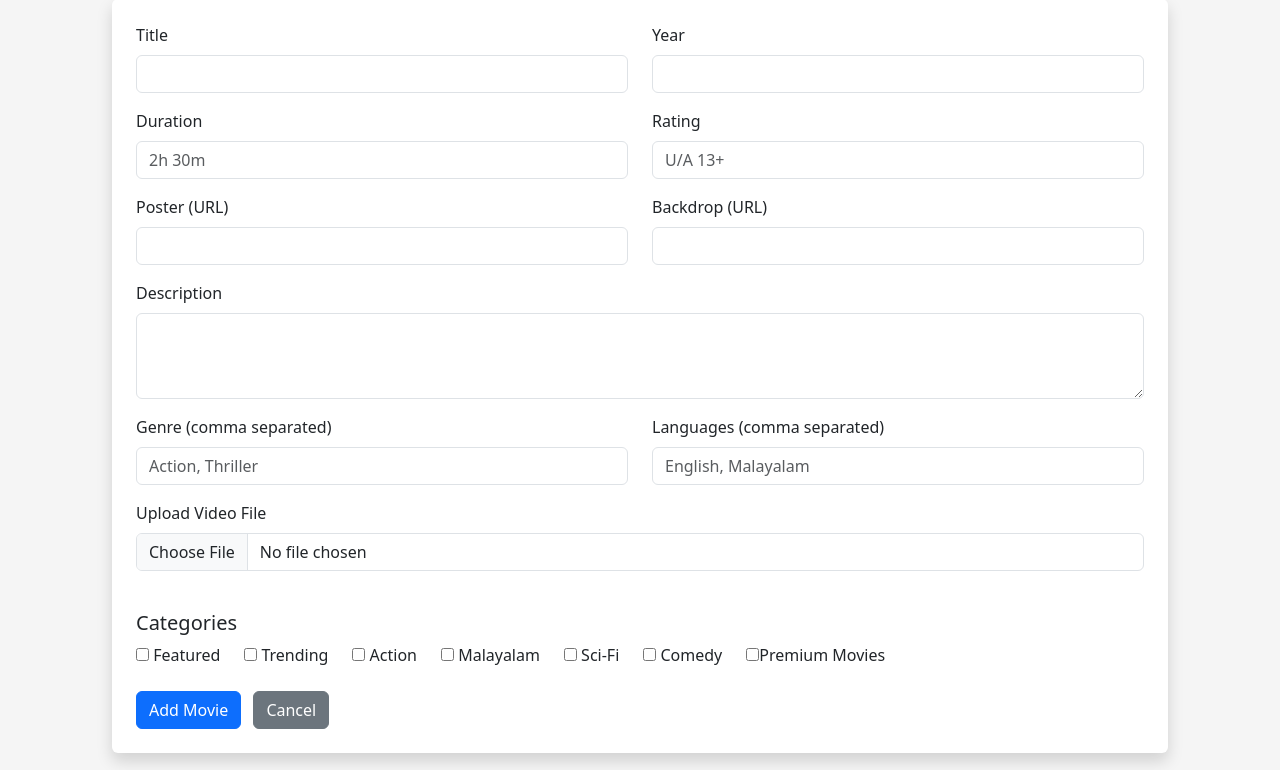
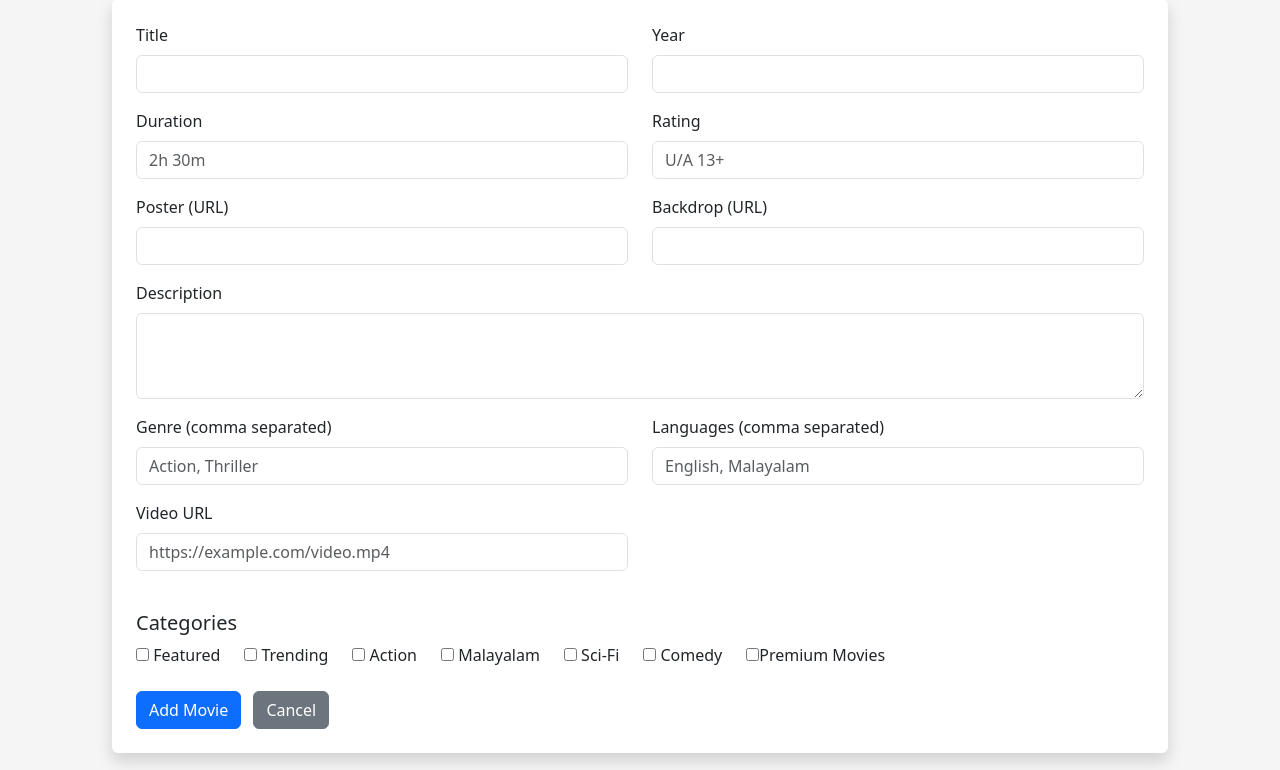
Before and after one commit to AbdulRahuman01/ott-backend, a Django app: page /admin-panel/movies/add/ in a window 1280 px wide. Shown: the part 190-960 px from the top of the page. Run offline with Django 5.2, Linux system fonts and the light colour scheme; the visitor is signed in with stand-in values (Sample User, id 1).

Commit message:
Switch movie video_file to video_url

```diff
--- a/admin_panel/templates/admin_panel/add_movie.html
+++ b/admin_panel/templates/admin_panel/add_movie.html
@@ -56,10 +56,15 @@
                 <input type="text" name="languages" class="form-control" placeholder="English, Malayalam">
             </div>
 
-            <div class="col-md-12 mb-3">
+            <!-- <div class="col-md-12 mb-3">
                 <label class="form-label">Upload Video File</label>
                 <input type="file" name="video_file" class="form-control">
+            </div> -->
+            <div class="col-md-6 mb-3">
+                <label class="form-label">Video URL</label>
+                <input type="text" name="video_url" class="form-control" placeholder="https://example.com/video.mp4">
             </div>
+
 
         </div>
 
--- a/movies/models.py
+++ b/movies/models.py
@@ -12,7 +12,8 @@ class Movie(models.Model):
     backdrop = models.URLField()
     genre = models.CharField(max_length=200)
     languages = models.CharField(max_length=200)
-    video_file = models.FileField(upload_to='videos/', null=True, blank=True)
+    video_url = models.URLField(null=True, blank=True)
+    # video_file = models.FileField(upload_to='videos/', null=True, blank=True)
     is_featured = models.BooleanField(default=False)
     is_trending = models.BooleanField(default=False)
     is_action = models.BooleanField(default=False)
--- a/movies/views.py
+++ b/movies/views.py
@@ -26,7 +26,8 @@ def movie_list(request):
             "backdrop": mv.backdrop,
             "genre": mv.genre,
             "languages": mv.languages,
-            "video_url": request.build_absolute_uri(mv.video_file.url) if mv.video_file else None,
+            # "video_url": request.build_absolute_uri(mv.video_file.url) if mv.video_file else None,
+            "video_url": mv.video_url,
             "is_featured": mv.is_featured,
             "is_trending": mv.is_trending,
             "is_action": mv.is_action,
@@ -57,7 +58,8 @@ def movie_detail(request, id):
         "genre": movie.genre,
         "languages": movie.languages,
         # MAIN PART: Return video file full URL
-        "video_url": request.build_absolute_uri(movie.video_file.url) if movie.video_file else None,
+        # "video_url": request.build_absolute_uri(movie.video_file.url) if movie.video_file else None,
+        "video_url": movie.video_url,
         "is_premium": movie.is_premium,
     }
 
```
Also changed, not shown: admin_panel/templates/admin_panel/edit_movie.html (+19 -1 lines), local.sqlite3, movies/migrations/0007_remove_movie_video_file_movie_video_url.py (added).
